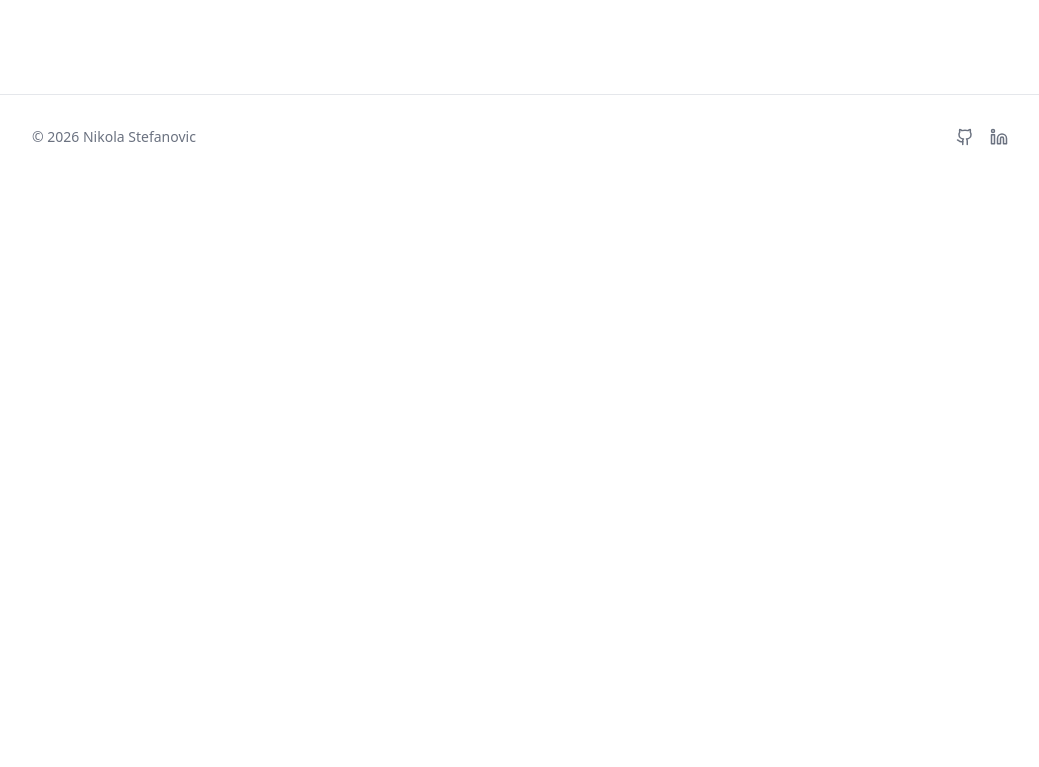
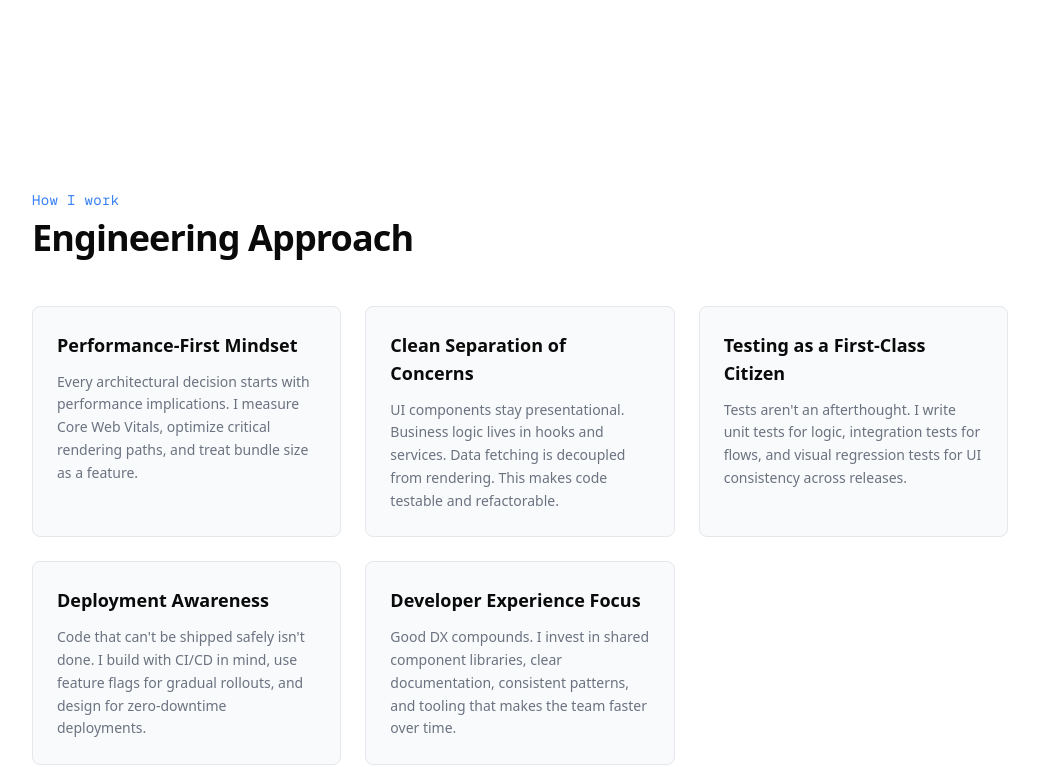
Before and after one commit to IronnKnight/portfolio, a Next.js app: page / in a window 1280 px wide. Shown: the part 3074-3841 px from the top of the page, without its empty margins (120-1159 px from the left). Before the commit the page ends 3253 px from the top, so only its background shows below. Built offline with nearby package versions, Linux system fonts and the light colour scheme.

Commit message:
04: Engineering Approach section with cards (#10)

```diff
--- a/src/app/page.tsx
+++ b/src/app/page.tsx
@@ -2,6 +2,7 @@ import { Header } from "@/components/layout/Header";
 import { Footer } from "@/components/layout/Footer";
 import { Hero } from "@/components/sections/Hero";
 import { Experience } from "@/components/sections/Experience";
+import { Approach } from "@/components/sections/Approach";
 
 export default function Home() {
   return (
@@ -9,6 +10,7 @@ export default function Home() {
       <Header />
       <Hero />
       <Experience />
+      <Approach />
       <Footer />
     </>
   );
--- /dev/null
+++ b/src/components/sections/Approach.tsx
@@ -0,0 +1,27 @@
+import { Container } from "@/components/ui/Container";
+import { SectionHeading } from "@/components/ui/SectionHeading";
+import { Card } from "@/components/ui/Card";
+import { engineeringPrinciples } from "@/lib/data";
+
+export function Approach() {
+  return (
+    <section id="approach" className="py-24">
+      <Container>
+        <SectionHeading label="How I work" title="Engineering Approach" />
+
+        <div className="grid gap-6 sm:grid-cols-2 lg:grid-cols-3">
+          {engineeringPrinciples.map((principle) => (
+            <Card key={principle.title}>
+              <h3 className="mb-3 text-lg font-semibold">
+                {principle.title}
+              </h3>
+              <p className="text-sm leading-relaxed text-muted">
+                {principle.description}
+              </p>
+            </Card>
+          ))}
+        </div>
+      </Container>
+    </section>
+  );
+}
```
